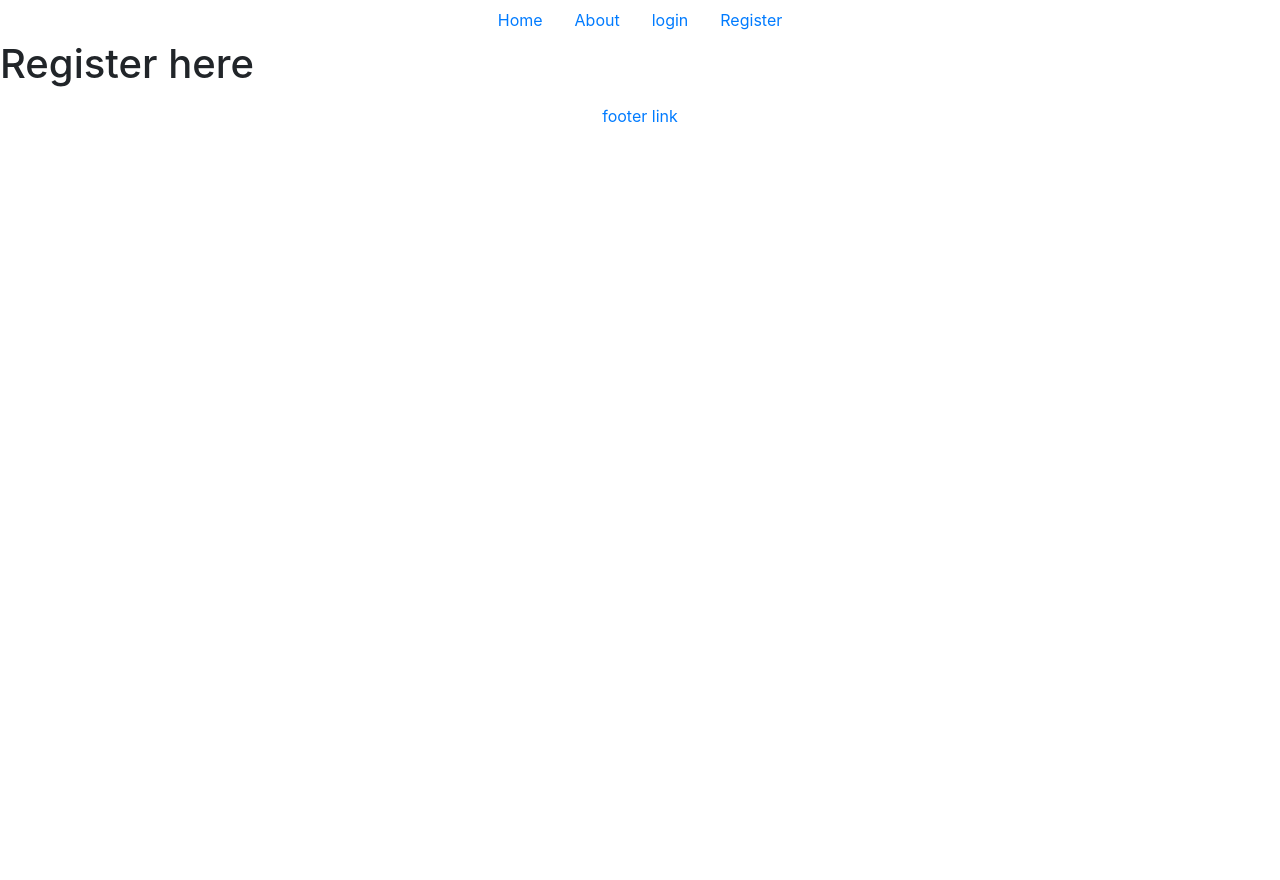
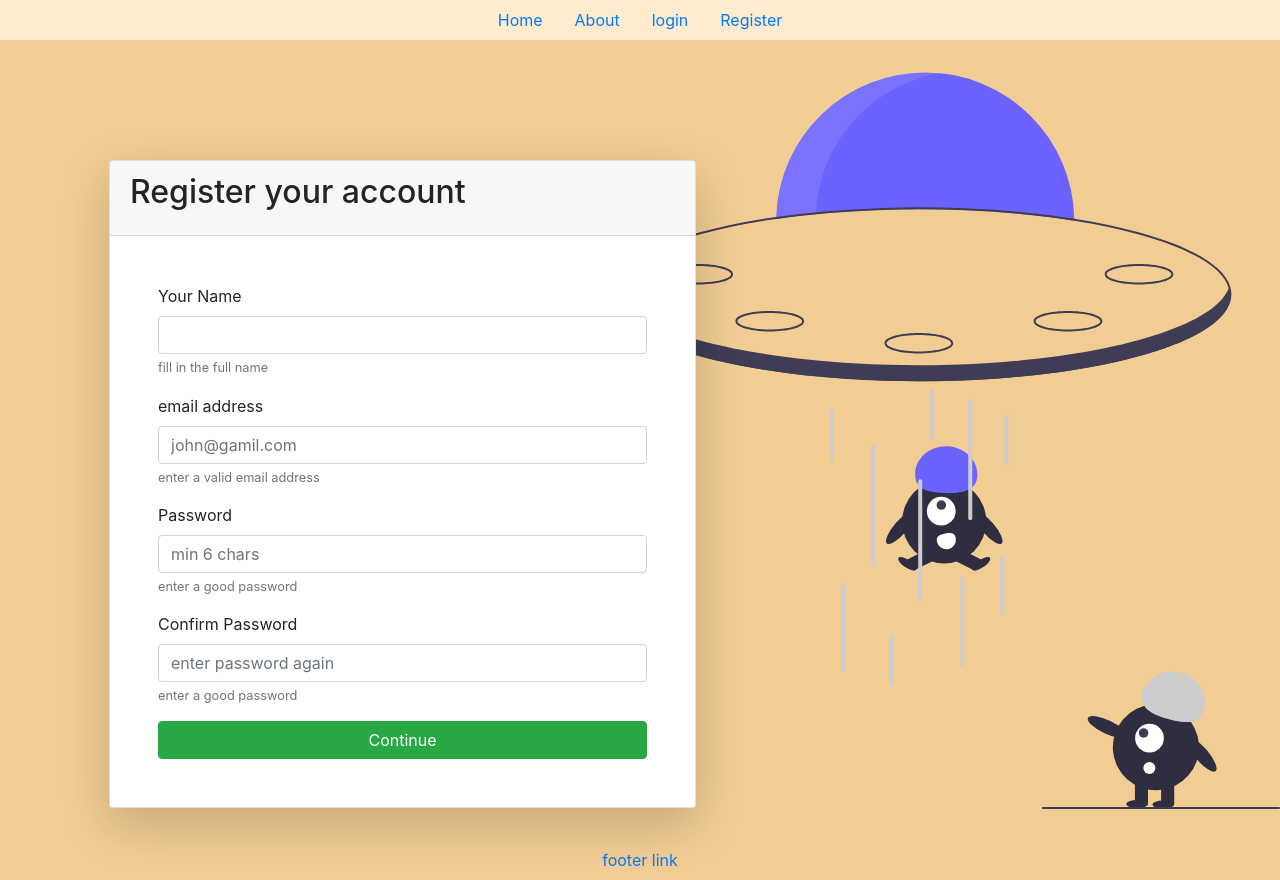
Before and after one commit to digipodium/Project-for-User-Auth, a Flask app: page /signup in a window 1280 px wide. Before the commit the page ends 122 px from the top, so only its background shows below. Run offline with Flask 2, Linux system fonts and the light colour scheme; some libraries are stand-ins or nearby versions.

Commit message:
registration form

```diff
--- a/code/app.py
+++ b/code/app.py
@@ -1,15 +1,20 @@
+from flask.globals import request
 import sqlalchemy
 from sqlalchemy import create_engine
 from sqlalchemy import engine
 from sqlalchemy.orm import sessionmaker
 from project_orm import User
+from utils import *
 
 from flask import Flask,session,flash,redirect,render_template,url_for
 
 app = Flask(__name__)
+app.secret_key = "the basics of life with python"
 engine = create_engine('sqlite:///database.db')
 Session = sessionmaker(bind=engine)
 sess = Session()
+
+
 
 @app.route('/',methods=['GET','POST'])
 def index():
@@ -17,6 +22,31 @@ def index():
 
 @app.route('/signup',methods=['GET','POST'])
 def signup():
+    if request.method == 'POST':
+        name = request.form.get('name')
+        email = request.form.get('email')
+        password = request.form.get('password')
+        cpassword = request.form.get('cpassword')
+        if name and len(name) >= 3:
+            if email and validate_email(email):
+                if password and len(password)>=6:
+                    if cpassword and cpassword == password:
+                        try:
+                            newuser = User(name=name,email=email,password=password)
+                            sess.add(newuser)
+                            sess.commit()
+                            flash('registration successful','success')
+                            return redirect('/')
+                        except:
+                            flash('email account already exists','danger')
+                    else:
+                        flash('confirm password does not match','danger')
+                else:
+                    flash('password must be of 6 or more characters','danger')
+            else:
+                flash('invalid email','danger')
+        else:
+            flash('invalid name, must be 3 or more characters','danger')
     return render_template('signup.html',title='register')
 
 @app.route('/forgot',methods=['GET','POST'])
--- a/code/templates/base.html
+++ b/code/templates/base.html
@@ -15,7 +15,7 @@
 </head>
 <body>
     <!-- b4-nav-ul -->
-    <ul class="nav justify-content-center">
+    <ul class="nav justify-content-center", style="background-color: blanchedalmond;">
         <li class="nav-item">
             <a class="nav-link" href="/home">Home</a>
         </li>
--- a/code/templates/index.html
+++ b/code/templates/index.html
@@ -2,6 +2,6 @@
 
 {% block css %}{% endblock %}
 {% block body %}
-    <h1>Login page</h1>
+    {% include "notification.html" %}
 {% endblock %}
 {% block js %}{% endblock %}
--- /dev/null
+++ b/code/templates/notification.html
@@ -0,0 +1,13 @@
+{% with messages = get_flashed_messages(with_categories=true) %}
+    {% if messages %}
+        {% for category, message in messages %}
+        <div class="alert alert-{{category}} alert-dismissible fade show mx-4 mt-1" role="alert">
+            <button type="button" class="close" data-dismiss="alert" aria-label="Close">
+                <span aria-hidden="true">&times;</span>
+                <span class="sr-only">Close</span>
+            </button>
+            {{message}}
+        </div>
+        {% endfor %}
+    {% endif %}
+{% endwith %}
--- a/code/templates/signup.html
+++ b/code/templates/signup.html
@@ -1,7 +1,60 @@
 {% extends 'base.html' %}
 
-{% block css %}{% endblock %}
+{% block css %}
+    <style>
+        body{
+            background-color:rgb(241, 204, 147);
+            background-image: url('/static/images/register_page_hero.svg');
+            background-repeat: no-repeat;
+            background-position: right;
+        }
+    </style>
+{% endblock %}
 {% block body %}
-    <h1>Register here</h1>
+    <div class="container vh-100">
+        <div class="row">
+            <div class="col-sm-12 col-md-7" style="margin-top: 6rem;">
+                {% include "notification.html" %}
+                <div class="card shadow-lg m-4 " >
+                    <div class="card-header">
+                        <div class="card-title"><h2>Register your account</h2></div>
+                    </div>
+                    <form method="POST" class="p-5">
+                        <div class="form-group">
+                          <label for="name">Your Name</label>
+                          <input type="text"
+                            class="form-control" name="name" id="name" aria-describedby="helpId" placeholder="">
+                          <small id="helpId" class="form-text text-muted">fill in the full name</small>
+                        </div>
+                        <div class="form-group">
+                          <label for="email">email address</label>
+                          <input type="email"
+                            class="form-control" name="email" id="email" aria-describedby="emailHelp" placeholder="john@gamil.com">
+                          <small id="emailHelp" class="form-text text-muted">enter a valid email address</small>
+                        </div>
+                        <div class="form-group">
+                          <label for="password">Password</label>
+                          <input type="password"
+                            class="form-control" name="password" id="password" aria-describedby="passhelpId" placeholder="min 6 chars">
+                          <small id="passhelpId" class="form-text text-muted">enter a good password</small>
+                        </div>
+                        <div class="form-group">
+                          <label for="cpassword">Confirm Password</label>
+                          <input type="password"
+                            class="form-control" name="cpassword" id="cpassword" aria-describedby="cpasshelpId" placeholder="enter password again">
+                          <small id="cpasshelpId" class="form-text text-muted">enter a good password</small>
+                        </div>
+                        <button class="btn btn-success btn-block">Continue</button>
+                    </form>
+                </div>
+            </div>
+        </div>
+    </div>
 {% endblock %}
-{% block js %}{% endblock %}
+{% block js %}
+<script>
+  $(document).ready(function () {
+
+  });
+</script>
+{% endblock %}
```
Also changed, not shown: code/utils.py (added, +8 -0 lines), code/database.db, code/static/images/register_page_hero.svg (added).
